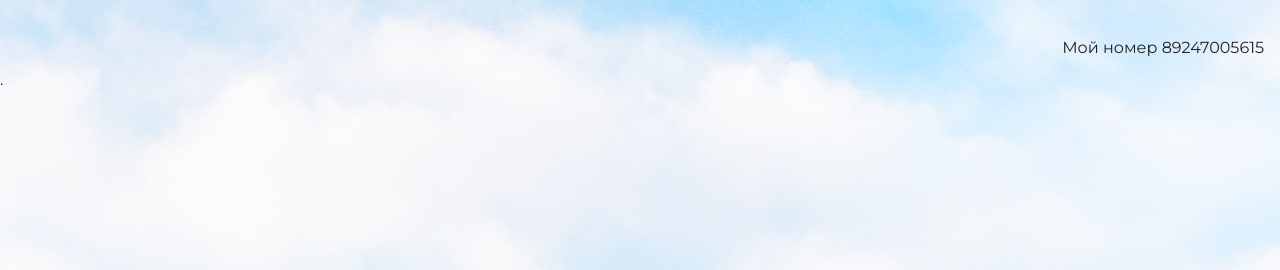
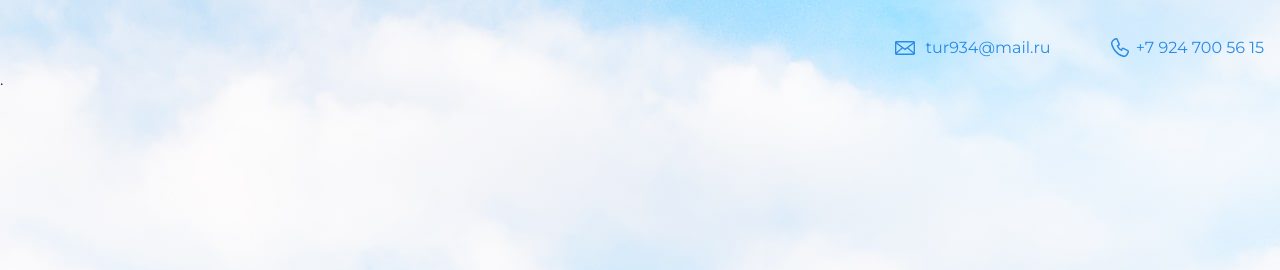
Before and after one commit to KobaSuroviy/first-cite, a plain HTML site: page index.html in a window 1280 px wide. Shown: the top 270 px of the page. Drawn offline with nearby package versions, Linux system fonts and the light colour scheme.

Commit message:
добавил почту и телефон

```diff
--- a/index.html
+++ b/index.html
@@ -9,7 +9,10 @@
 
   <body>
     <header class="page-header">
-      <div class="container">Мой номер 89247005615</div>.
+      <div class="container">
+        <a class="header-email" href="mailto:tur934@mail.ru">tur934@mail.ru</a>
+        <a class="header-phone" href="tel:+79247005615">+7 924 700 56 15</a>
+      </div>.
     </header>
 
     <section class="hero-image">
```
